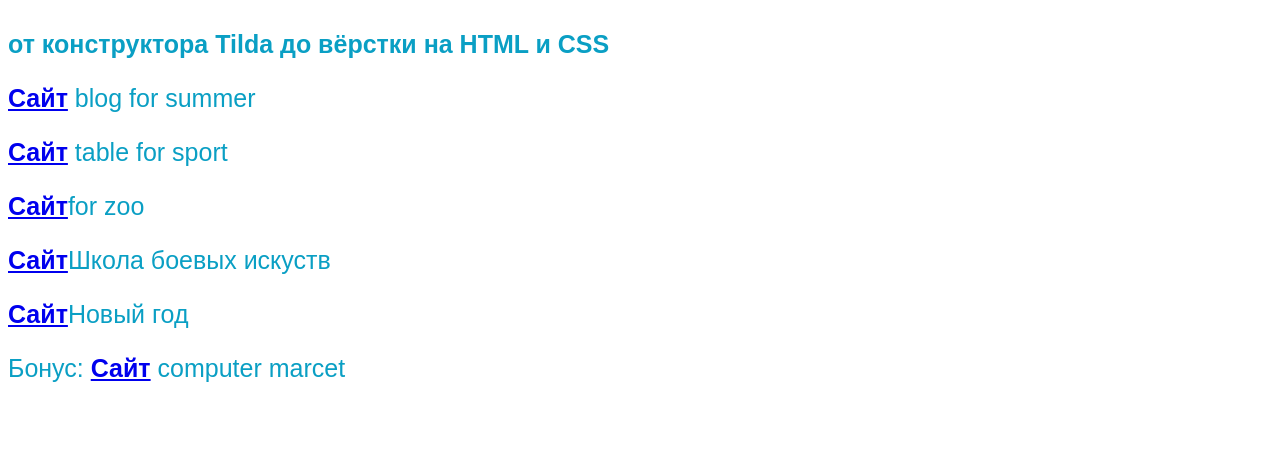
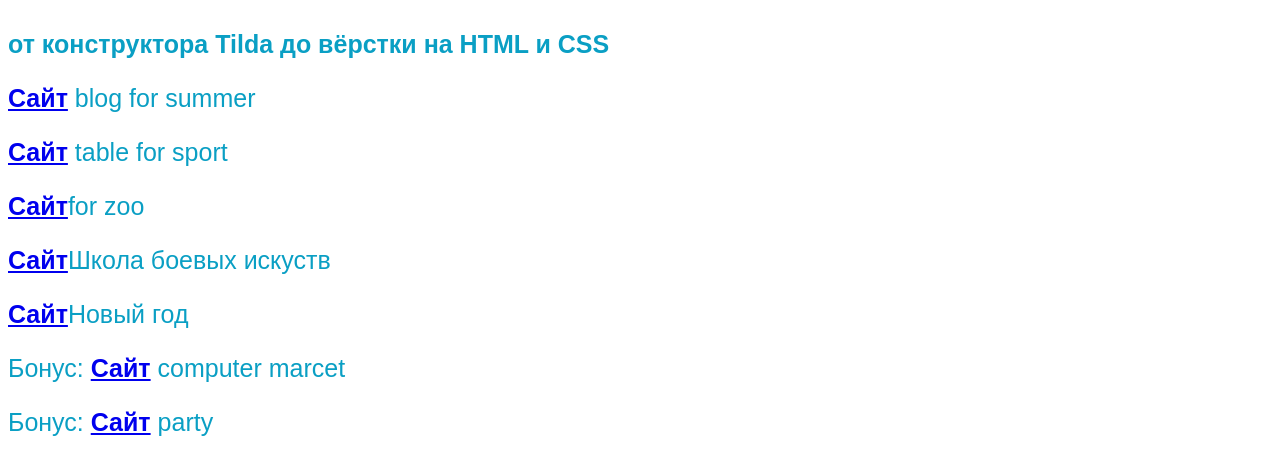
Before and after one commit to kira2222dmitrenko/Portfolio, a plain HTML site: page my work.html in a window 1280 px wide. Shown: the part 403-865 px from the top of the page. Before the commit the page ends 811 px from the top, so only its background shows below. Drawn offline with Linux system fonts and the light colour scheme.

Commit message:
Update my work.html

```diff
--- a/my work.html
+++ b/my work.html
@@ -23,6 +23,7 @@
       <p><a class="link-text" href=" https://kira2222dmitrenko.github.io/school-for-sport/"><b>Сайт</b></a>Школа боевых искуств </p>
         <p><a class="link-text" href=" https://kira2222dmitrenko.github.io/Newyear/"><b>Сайт</b></a>Новый год </p>
         <p>Бонус: <a class="link-text" href=" https://kira2222dmitrenko.github.io/computermarket/"><b>Сайт</b></a> computer marcet</p>
+      <p>Бонус: <a class="link-text" href=" https://kira2222dmitrenko.github.io/Party/"><b>Сайт</b></a> party</p>
     </main>
     <footer>
  </a>
```
